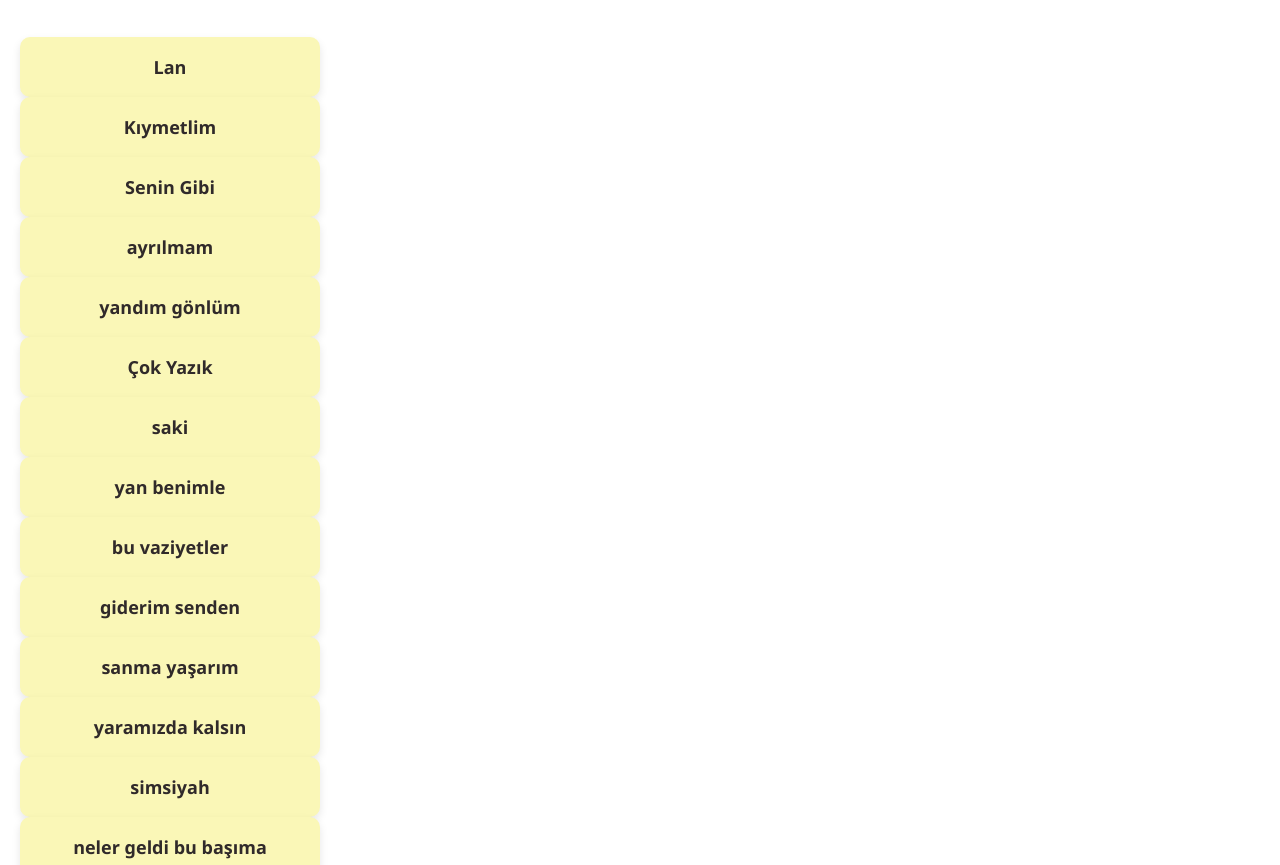
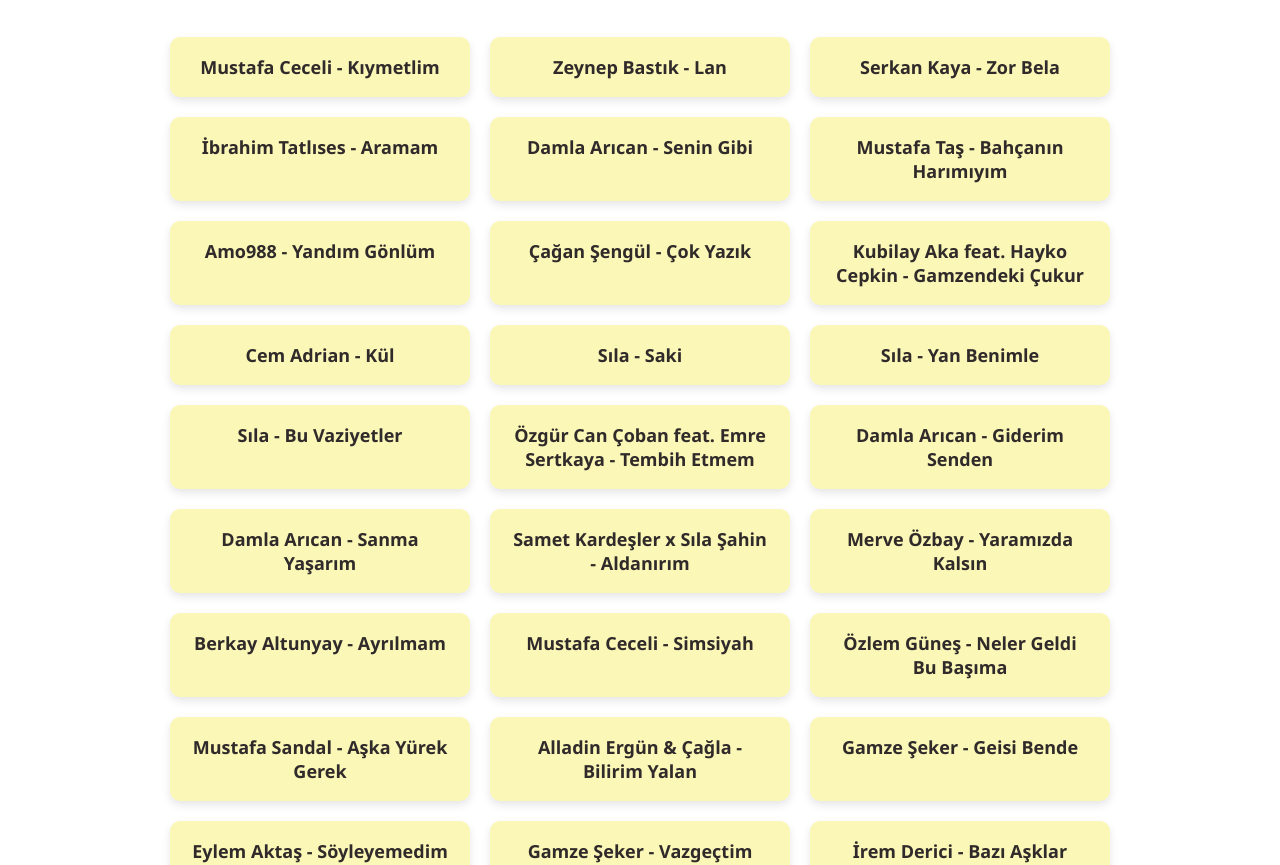
Before and after one commit to ZeynepKorkmaz47/spotify, a plain HTML site: page index.html in a window 1280 px wide. Shown: the part 87-952 px from the top of the page. Drawn offline with Linux system fonts and the light colour scheme.

Commit message:
changes added

```diff
--- a/css/style.css
+++ b/css/style.css
@@ -28,7 +28,6 @@ h1 {
     flex-wrap: wrap;
     justify-content: center;
     gap: 20px;
-    max-width: 1200px;
     width: 100%;
 }
 
@@ -79,6 +78,8 @@ h1 {
 
 .switch input {
     display: none;
+    /* display: none; */
+
 }
 
 .switch .slider {
--- a/index.html
+++ b/index.html
@@ -1,15 +1,18 @@
 <!DOCTYPE html>
 <html>
 <head>
-    <title>MÜZİK LİSTESİ</title>
-    <link rel="stylesheet" href="/css/style.css">
+  <meta charset="utf-8">
+  <title>MÜZİK LİSTESİ</title>
+  <link rel="stylesheet" href="/css/style.css">
+  <!-- load data first -->
+  <script src="/js/songs.js" defer></script>
+  <!-- then the renderer -->
+  <script src="/js/main.js" defer></script>
 </head>
 <body>
-
-<h1>KARIŞIK LİSTE</h1>
-<div id="musicList" class="switch"></div>
-
-<script src="js/musicList.js" type="text/javascript" ></script>
-
+  <h1>KARIŞIK LİSTE</h1>
+  <div class="music-container">
+    <!-- JS will populate this -->
+  </div>
 </body>
 </html>
--- /dev/null
+++ b/js/main.js
@@ -0,0 +1,16 @@
+// main.js
+document.addEventListener('DOMContentLoaded', () => {
+  const container = document.querySelector('.music-container')
+  songs.forEach(({ title, url }) => {
+    const card = document.createElement('div')
+    card.className = 'song-card'
+
+    const link = document.createElement('a')
+    link.href = url
+    link.target = '_blank'
+    link.textContent = title
+
+    card.appendChild(link)
+    container.appendChild(card)
+  })
+})
--- a/js/musicList.js
+++ /dev/null
@@ -1,36 +0,0 @@
-const songs = [
-  { id: 1, title: 'Lan', link: 'https://www.youtube.com/watch?v=-O22D3EV6G0' },
-  { id: 2, title: 'Kıymetlim', link: 'https://www.youtube.com/watch?v=OzXmvO_M6ic' },
-  { id: 3, title: 'Senin Gibi', link: 'https://www.youtube.com/watch?v=yHd-IhJW5lo' },
-  { id: 4, title: 'ayrılmam', link: 'https://www.youtube.com/watch?v=CMhPDxh8cgE' },
-  { id: 5, title: 'yandım gönlüm', link: 'https://www.youtube.com/watch?v=EKqqp2fpXqs' },
-  { id: 6, title: 'Çok Yazık', link: 'https://www.youtube.com/watch?v=tLxsEYR9UFQ' },
-  { id: 7, title: 'saki', link: 'https://www.youtube.com/watch?v=y035E2kzLYM' },
-  { id: 8, title: 'yan benimle', link: 'https://www.youtube.com/watch?v=dYOz7ERrj9w' },
-  { id: 9, title: 'bu vaziyetler', link: 'https://www.youtube.com/watch?v=Afi3SMGNlY0' },
-  { id: 10,title: 'giderim senden', link: 'https://www.youtube.com/watch?v=z48oV3jShTg' },
-  { id: 11,title: 'sanma yaşarım', link: 'https://www.youtube.com/watch?v=GkjMyFQI_Lw' },
-  { id: 12,title: 'yaramızda kalsın', link: 'https://www.youtube.com/watch?v=T5RAkIJ2yzg' },
-  { id: 13,title: 'simsiyah', link: 'https://www.youtube.com/watch?v=0D08kOGNsjY' },
-  { title: 'neler geldi bu başıma', link: 'https://www.youtube.com/watch?v=Gd7cRFgnyKo' },
-  { title: 'aşka yürek gerek ', link: 'http://youtube.com/watch?v=P9xqkL4VWgE' },
-  { title: 'bilirim yalan', link: 'https://www.youtube.com/watch?v=76WklgHZ6t0' },
-  { title: 'maralım', link: 'https://www.youtube.com/watch?v=PZDMMsYC6C8' } // fixed typo
-];
-
-// Get the container
-const musicList = document.getElementById('musicList');
-
-// Loop and render each song
-songs.forEach(song => {
-  if (!song.title || !song.link) return; // Skip invalid items
-
-  const songCard = document.createElement('div');
-  songCard.className = 'song-card';
-
-  songCard.innerHTML = `
-    <a href="${song.link}" target="_blank">${song.title}</a>
-  `;
-
-  musicList.appendChild(songCard);
-});
--- a/js/odev.js
+++ /dev/null
@@ -1,2 +0,0 @@
-// 4 islem yap
-// if else kullanimi
--- /dev/null
+++ b/js/songs.js
@@ -0,0 +1,120 @@
+// songs.js
+const songs = [
+  {
+    title: 'Mustafa Ceceli - Kıymetlim',
+    url: 'https://www.youtube.com/watch?v=OzXmvO_M6ic',
+  },
+  {
+    title: 'Zeynep Bastık - Lan',
+    url: 'https://www.youtube.com/watch?v=-O22D3EV6G0',
+  },
+  {
+    title: 'Serkan Kaya - Zor Bela',
+    url: 'https://www.youtube.com/watch?v=DdyimPUYIEg',
+  },
+  {
+    title: 'İbrahim Tatlıses - Aramam',
+    url: 'https://www.youtube.com/watch?v=VNZuTrvXfPE',
+  },
+  {
+    title: 'Damla Arıcan - Senin Gibi',
+    url: 'https://www.youtube.com/watch?v=yHd-IhJW5lo',
+  },
+  {
+    title: 'Mustafa Taş - Bahçanın Harımıyım',
+    url: 'https://www.youtube.com/watch?v=PgQD_lkjsXw',
+  },
+  {
+    title: 'Amo988 - Yandım Gönlüm',
+    url: 'https://www.youtube.com/watch?v=EKqqp2fpXqs',
+  },
+  {
+    title: 'Çağan Şengül - Çok Yazık',
+    url: 'https://www.youtube.com/watch?v=tLxsEYR9UFQ',
+  },
+  {
+    title: 'Kubilay Aka feat. Hayko Cepkin - Gamzendeki Çukur',
+    url: 'https://www.youtube.com/watch?v=4zr2SrTH774',
+  },
+  {
+    title: 'Cem Adrian - Kül',
+    url: 'https://www.youtube.com/watch?v=ecWFMHJ1yno',
+  },
+  { title: 'Sıla - Saki', url: 'https://www.youtube.com/watch?v=y035E2kzLYM' },
+  {
+    title: 'Sıla - Yan Benimle',
+    url: 'https://www.youtube.com/watch?v=dYOz7ERrj9w',
+  },
+  {
+    title: 'Sıla - Bu Vaziyetler',
+    url: 'https://www.youtube.com/watch?v=Afi3SMGNlY0',
+  },
+  {
+    title: 'Özgür Can Çoban feat. Emre Sertkaya - Tembih Etmem',
+    url: 'https://www.youtube.com/watch?v=AgKiRvy2aMs',
+  },
+  {
+    title: 'Damla Arıcan - Giderim Senden',
+    url: 'https://www.youtube.com/watch?v=z48oV3jShTg',
+  },
+  {
+    title: 'Damla Arıcan - Sanma Yaşarım',
+    url: 'https://www.youtube.com/watch?v=GkjMyFQI_Lw',
+  },
+  {
+    title: 'Samet Kardeşler x Sıla Şahin - Aldanırım',
+    url: 'https://www.youtube.com/watch?v=74MPLm3YcNI',
+  },
+  {
+    title: 'Merve Özbay - Yaramızda Kalsın',
+    url: 'https://www.youtube.com/watch?v=T5RAkIJ2yzg',
+  },
+  {
+    title: 'Berkay Altunyay - Ayrılmam',
+    url: 'https://www.youtube.com/watch?v=CMhPDxh8cgE&list=RDPgQD_lkjsXw&index=32',
+  },
+  {
+    title: 'Mustafa Ceceli - Simsiyah',
+    url: 'https://www.youtube.com/watch?v=0D08kOGNsjY',
+  },
+  {
+    title: 'Özlem Güneş - Neler Geldi Bu Başıma',
+    url: 'https://www.youtube.com/watch?v=Gd7cRFgnyKo',
+  },
+  {
+    title: 'Mustafa Sandal - Aşka Yürek Gerek',
+    url: 'http://youtube.com/watch?v=P9xqkL4VWgE',
+  },
+  {
+    title: 'Alladin Ergün & Çağla - Bilirim Yalan',
+    url: 'https://www.youtube.com/watch?v=76WklgHZ6t0',
+  },
+  {
+    title: 'Gamze Şeker - Geisi Bende',
+    url: 'https://www.youtube.com/watch?v=WkJtsdV6oTU',
+  },
+  {
+    title: 'Eylem Aktaş - Söyleyemedim',
+    url: 'https://www.youtube.com/watch?v=Ay54TFArd54',
+  },
+  {
+    title: 'Gamze Şeker - Vazgeçtim',
+    url: 'https://www.youtube.com/watch?v=KFN7YgQX0to',
+  },
+  {
+    title: 'İrem Derici - Bazı Aşklar Yarım Kalmalı',
+    url: 'https://www.youtube.com/watch?v=cng8oShBQVw',
+  },
+  {
+    title: 'Deniz Toprak - Hazan Nedir',
+    url: 'https://www.youtube.com/watch?v=O0H3Q0mDtJw',
+  },
+  {
+    title: 'Gülnaz Esmer - Melegim',
+    url: 'https://www.youtube.com/watch?v=NF_yWh7-mJM',
+  },
+  {
+    title: 'Sedef Güneş - Başım Belada',
+    url: 'https://www.youtube.com/watch?v=ngjYSE7T2os',
+  },
+]
```
